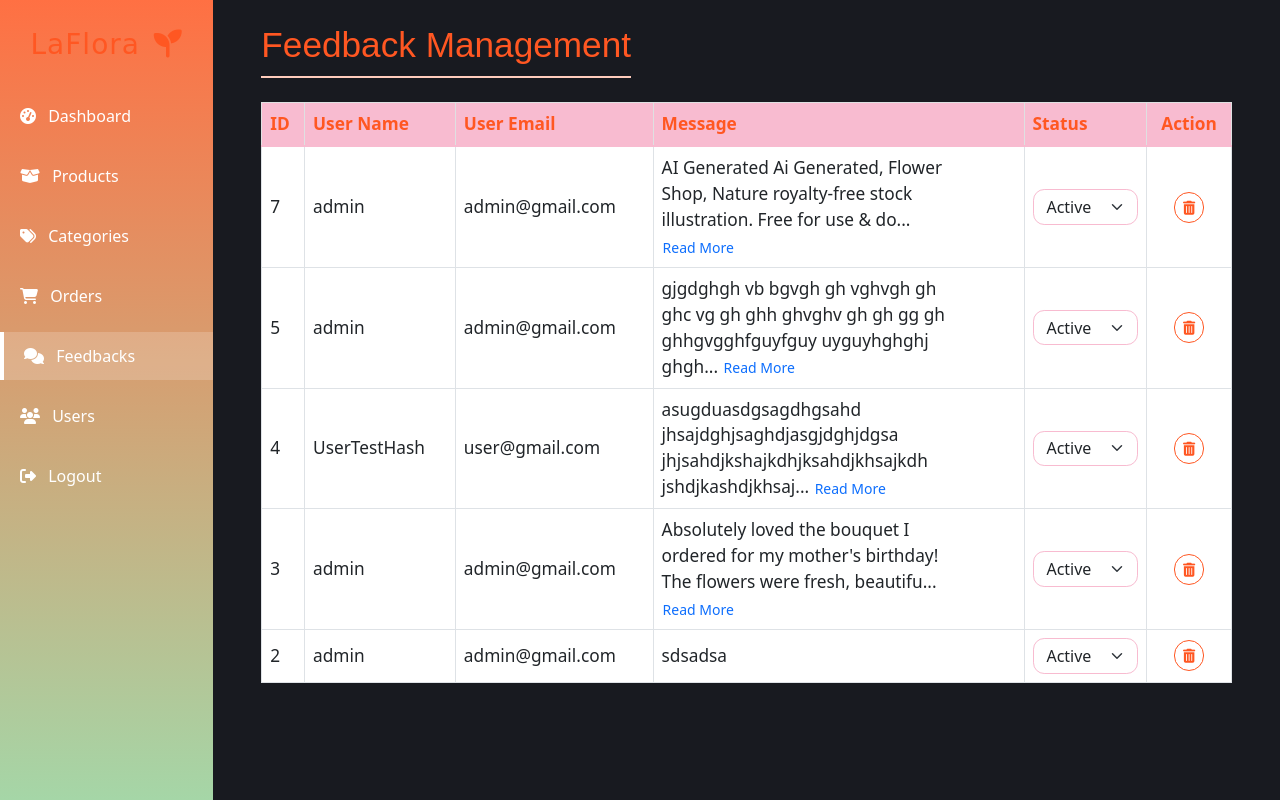
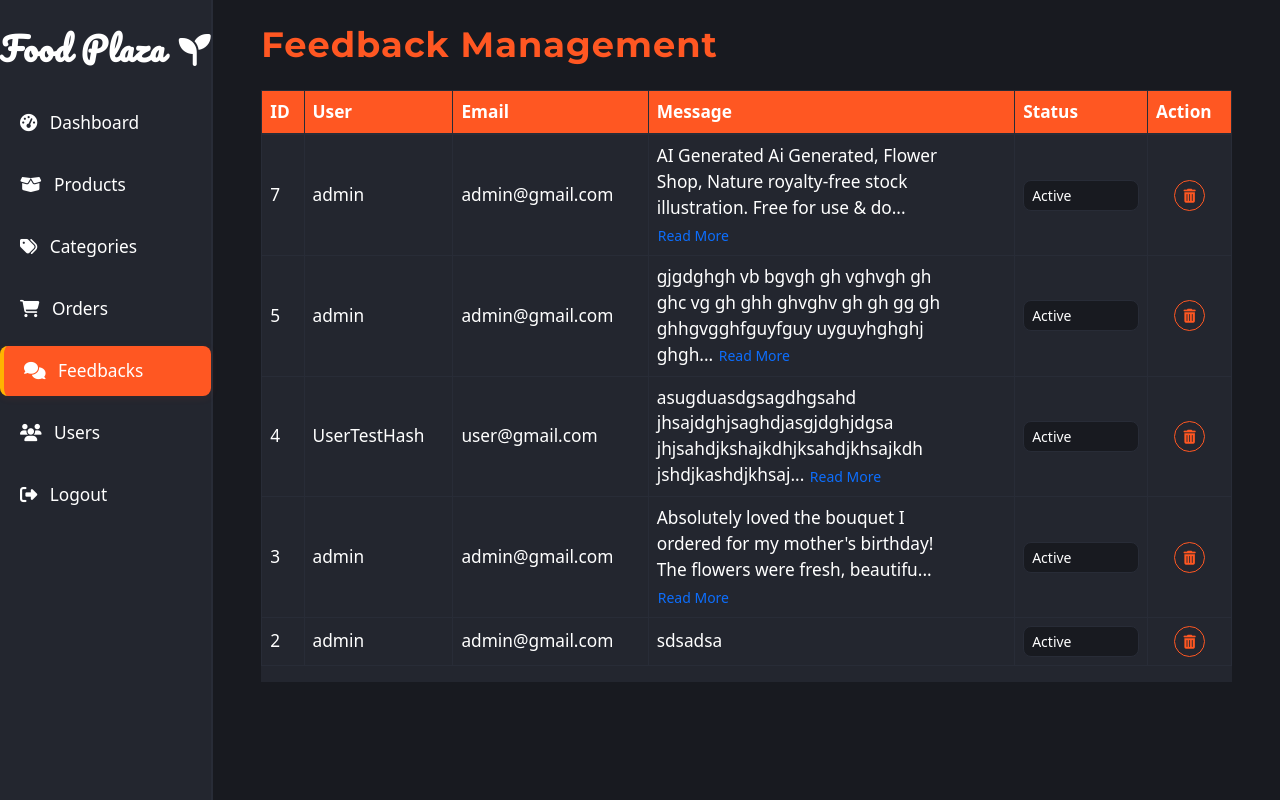
Before and after one commit to Nimesh-Kavinda/FoodPlaza, a PHP site: page /views/admin/feedbacks.php in a window 1280 px wide. Run offline with PHP 8.4, Linux system fonts and the light colour scheme; data comes from the database, SQL or seed files in the repository; some libraries are stand-ins or nearby versions.

Commit message:
Update titles and enhance styling across admin pages for improved branding and user experience

```diff
--- a/views/admin/feedbacks.php
+++ b/views/admin/feedbacks.php
@@ -47,26 +47,22 @@ if ($stmt) {
 <head>
     <meta charset="UTF-8">
     <meta name="viewport" content="width=device-width, initial-scale=1.0">
-    <title>Feedback Management - LaFlora</title>
+    <title>Feedback Management - Food Plaza</title>
     <!-- Bootstrap CSS -->
     <link href="https://cdnjs.cloudflare.com/ajax/libs/bootstrap/5.3.0/css/bootstrap.min.css" rel="stylesheet">
     <!-- Font Awesome for icons -->
     <link href="https://cdnjs.cloudflare.com/ajax/libs/font-awesome/6.4.0/css/all.min.css" rel="stylesheet">
     <link rel="stylesheet" href="./public/css/main.css">
-    <!-- SweetAlert2 -->
-    <script src="https://cdn.jsdelivr.net/npm/sweetalert2@11"></script>
+    <link href="https://fonts.googleapis.com/css2?family=Pacifico&family=Montserrat:wght@700&display=swap" rel="stylesheet">
 </head>
 <body>
-
     <div class="container-fluid min-vh-100 admin-bg">
         <div class="row h-100">
+            <!-- Sidebar -->
             <?php include_once('./includes/admin_nav.php'); ?>
             <!-- Main Content -->
             <main class="col-md-9 col-lg-10 ms-sm-auto px-md-5 py-4">
-                <div class="d-flex justify-content-between align-items-center mb-4">
-                    <h1 class="admin-title mb-0">Feedback Management</h1>
-                </div>
-
+                <h1 class="admin-title mb-4">Feedback Management</h1>
                 <?php if ($success): ?>
                     <div class="alert alert-success alert-dismissible fade show" role="alert">
                         <?= htmlspecialchars($success) ?>
@@ -78,17 +74,16 @@ if ($stmt) {
                         <button type="button" class="btn-close" data-bs-dismiss="alert" aria-label="Close"></button>
                     </div>
                 <?php endif; ?>
-
                 <div class="table-responsive">
-                    <table class="table table-bordered table-hover align-middle bg-white user-table">
-                        <thead class="table-light">
+                    <table class="table table-bordered table-hover align-middle category-table">
+                        <thead>
                             <tr>
                                 <th>ID</th>
-                                <th>User Name</th>
-                                <th>User Email</th>
+                                <th>User</th>
+                                <th>Email</th>
                                 <th>Message</th>
                                 <th>Status</th>
-                                <th class="text-center">Action</th>
+                                <th>Action</th>
                             </tr>
                         </thead>
                         <tbody>
@@ -154,33 +149,7 @@ if ($stmt) {
             </main>
         </div>
     </div>
-
     <!-- Bootstrap JS Bundle with Popper -->
     <script src="https://cdnjs.cloudflare.com/ajax/libs/bootstrap/5.3.0/js/bootstrap.bundle.min.js"></script>
-    <!-- SweetAlert2 -->
-    <script src="https://cdn.jsdelivr.net/npm/sweetalert2@11"></script>
-    <script>
-    document.addEventListener('DOMContentLoaded', function() {
-        document.querySelectorAll('.delete-feedback-btn').forEach(function(btn) {
-            btn.addEventListener('click', function(e) {
-                e.preventDefault();
-                const form = btn.closest('form');
-                Swal.fire({
-                    title: 'Are you sure?',
-                    text: 'You won\'t be able to revert this!',
-                    icon: 'warning',
-                    showCancelButton: true,
-                    confirmButtonColor: '#e75480',
-                    cancelButtonColor: '#d33',
-                    confirmButtonText: 'Yes, delete it!'
-                }).then((result) => {
-                    if (result.isConfirmed) {
-                        form.submit();
-                    }
-                });
-            });
-        });
-    });
-    </script>
 </body>
 </html>
--- a/views/admin/includes/admin_nav.php
+++ b/views/admin/includes/admin_nav.php
@@ -3,9 +3,9 @@
 $current = basename($_SERVER['PHP_SELF']);
 ?>
 <nav class="col-md-3 col-lg-2 d-md-block admin-sidebar sidebar p-0">
-                <div class="position-sticky d-flex flex-column align-items-center py-4">
-                    <a class="navbar-brand mb-4 admin-brand" href="../../index.php">
-                        LaFlora <i class="fa-solid fa-seedling ms-1"></i>
+    <div class="position-sticky d-flex flex-column align-items-center py-4 h-100">
+        <a class="navbar-brand mb-4 admin-brand" style="color: #fff !important;" href="../../index.php">
+            Food Plaza <i class="fa-solid fa-seedling ms-1"></i>
         </a>
         <ul class="nav flex-column w-100">
             <li class="nav-item mb-2">
--- a/views/admin/public/css/main.css
+++ b/views/admin/public/css/main.css
@@ -6,6 +6,7 @@
   --foodplaza-dark: #fff;
   --foodplaza-surface: #23262f;
   --foodplaza-border: #282c37;
+  --foodplaza-accent: #ffb300;
 }
 
 body, .admin-bg, .admin-sidebar {
@@ -13,68 +14,107 @@ body, .admin-bg, .admin-sidebar {
   color: var(--foodplaza-dark) !important;
 }
 .admin-bg {
-    background: linear-gradient(to right, #ffe0b2, #e1f5fe);
+    background: var(--foodplaza-bg) !important;
     min-height: 100vh;
 }
 .admin-sidebar {
-    background: linear-gradient(to bottom, #ff7043, #a5d6a7) !important;
+    background: var(--foodplaza-surface) !important;
     color: #fff;
     min-height: 100vh;
     padding-top: 30px;
     padding-bottom: 30px;
+    border-right: 2px solid var(--foodplaza-border);
 }
 .admin-brand {
-    font-family: 'Brush Script MT', cursive;
-    font-size: 28px;
+    font-family: 'Pacifico', cursive;
+    font-size: 2rem;
     text-align: center;
     margin-bottom: 20px;
     color: var(--foodplaza-primary) !important;
     letter-spacing: 1px;
+    font-weight: bold;
 }
 .admin-nav-link {
     color: #fff !important;
-    border-radius: 0;
+    border-radius: 8px;
     padding: 12px 20px;
     margin: 2px 0;
     transition: all 0.3s;
     font-weight: 500;
+    font-size: 1.08rem;
 }
 .admin-nav-link.active, .admin-nav-link:focus, .admin-nav-link:hover {
-    background-color: rgba(255,255,255,0.18) !important;
-    border-left: 4px solid #fff;
+    background-color: var(--foodplaza-primary) !important;
     color: #fff !important;
+    border-left: 4px solid var(--foodplaza-accent);
+    box-shadow: 0 2px 8px 0 rgba(255,87,34,0.08);
 }
 .admin-title {
     color: var(--foodplaza-primary);
     font-size: 2.2rem;
-    font-family: 'Arial', sans-serif;
-    margin-bottom: 25px;
-    padding-bottom: 10px;
-    border-bottom: 2px solid #ffccbc;
+    font-family: 'Montserrat', sans-serif;
+    font-weight: 700;
+    letter-spacing: 1px;
 }
 .admin-card {
-    border-radius: 16px;
-    background: #fff;
-    box-shadow: 0 4px 15px rgba(0,0,0,0.08);
+    background: var(--foodplaza-surface);
+    color: var(--foodplaza-dark);
+    border-radius: 18px;
+    border: 1px solid var(--foodplaza-border);
+    box-shadow: 0 4px 24px 0 rgba(0,0,0,0.10);
     transition: transform 0.2s, box-shadow 0.2s;
 }
 .admin-card:hover {
     transform: translateY(-4px) scale(1.03);
-    box-shadow: 0 8px 24px rgba(233,30,99,0.10);
+    box-shadow: 0 8px 32px 0 rgba(255,87,34,0.10);
 }
 .btn-theme {
     background: var(--foodplaza-primary);
     color: #fff;
-    border-radius: 25px;
-    padding: 10px 25px;
+    border-radius: 8px;
+    font-weight: 600;
+    letter-spacing: 0.5px;
     border: none;
-    font-weight: 500;
-    transition: background 0.2s;
+    transition: background 0.2s, color 0.2s;
 }
 .btn-theme:hover, .btn-theme:focus {
-    background: var(--foodplaza-secondary);
-    color: #fff;
+    background: var(--foodplaza-accent);
+    color: var(--foodplaza-bg);
 }
+.table, .table-bordered, .table-hover, .table-light, .table-responsive, .category-table {
+    background: var(--foodplaza-surface) !important;
+    color: var(--foodplaza-dark) !important;
+    border-color: var(--foodplaza-border) !important;
+}
+.table th, .table thead th {
+    background: var(--foodplaza-primary) !important;
+    color: #fff !important;
+    border-color: var(--foodplaza-border) !important;
+}
+.table td, .table tbody td {
+    background: var(--foodplaza-surface) !important;
+    color: var(--foodplaza-dark) !important;
+    border-color: var(--foodplaza-border) !important;
+}
+.table-hover tbody tr:hover {
+    background: var(--foodplaza-secondary) !important;
+    color: #fff !important;
+}
+.form-control, .form-select {
+    background: var(--foodplaza-bg) !important;
+    color: var(--foodplaza-dark) !important;
+    border: 1.5px solid var(--foodplaza-border) !important;
+    border-radius: 8px;
+}
+.form-control:focus, .form-select:focus {
+    border-color: var(--foodplaza-primary) !important;
+    box-shadow: 0 0 0 2px var(--foodplaza-primary, #ff5722, 0.2);
+}
+::-webkit-input-placeholder { color: #eee !important; }
+::-moz-placeholder { color: #eee !important; }
+:-ms-input-placeholder { color: #eee !important; }
+::placeholder { color: #eee !important; }
+
 /* Product Add Form Styles */
 .product-add-card {
     border-radius: 16px;
```
Also changed, not shown: views/admin/categories.php (+6 -30 lines), views/admin/dashboard.php (+6 -6 lines), views/admin/products.php (+4 -26 lines), views/admin/users.php (+7 -34 lines). Lines whose indentation alone changed are shown as unchanged.
